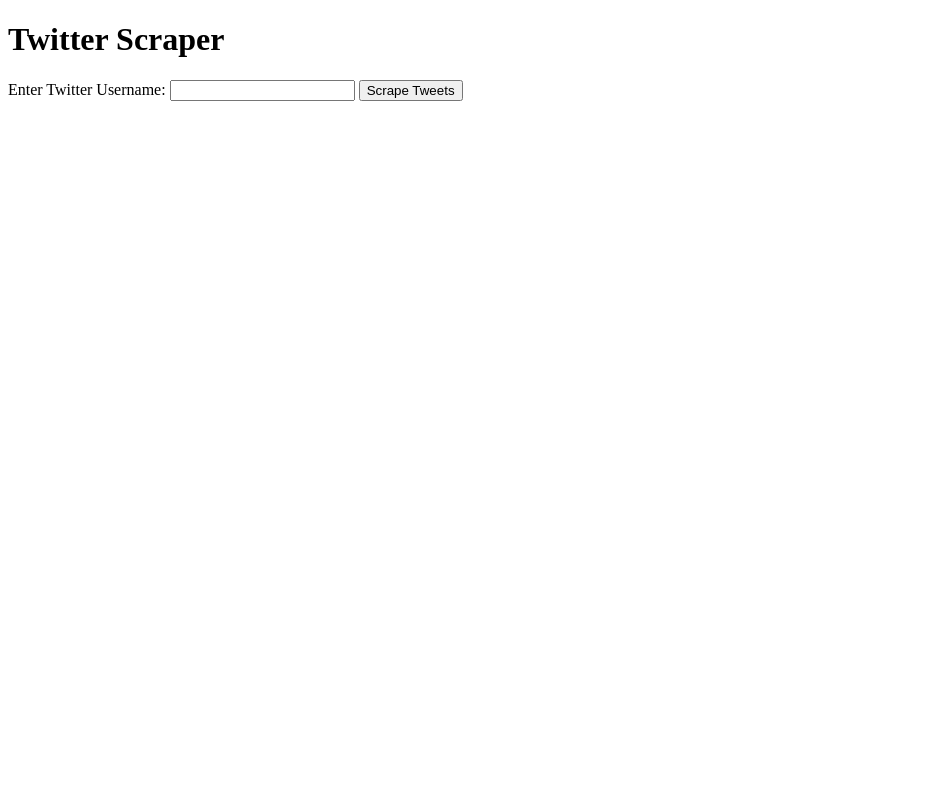
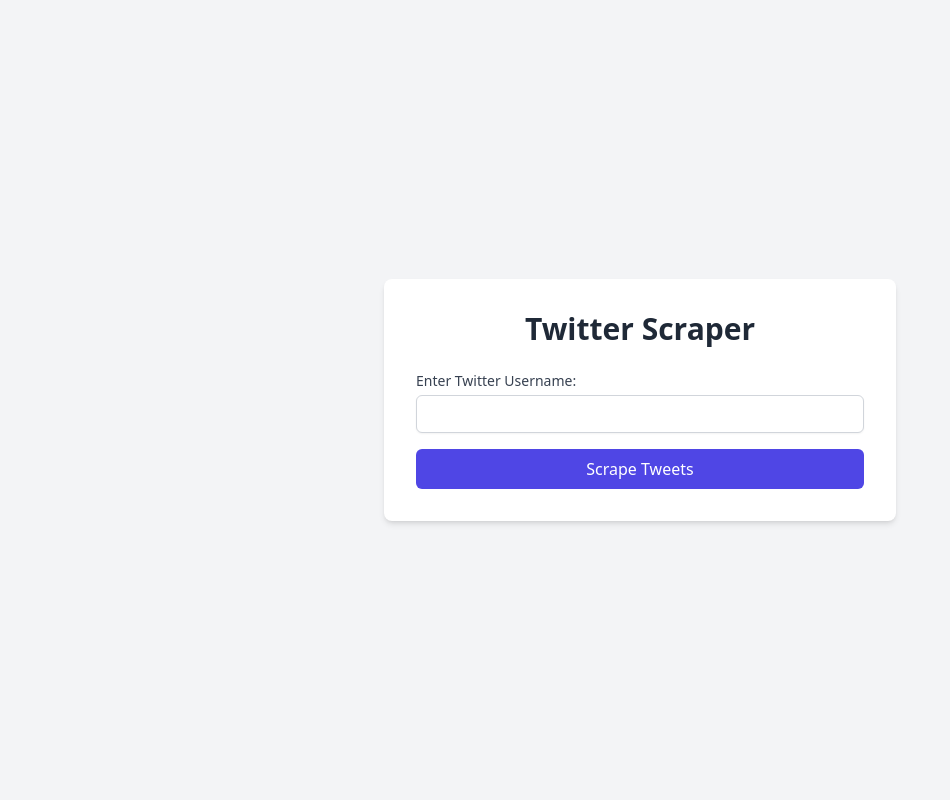
Before and after one commit to kobasi896/Infinite-Scrapper, a Flask app: page / in a window 1280 px wide. Shown: the whole page, without its empty margins (0-950 px from the left). Run offline with Flask 3, Linux system fonts and the light colour scheme; some libraries are stand-ins or nearby versions.

Commit message:
Fix : Improve the Styling of the Homepage #12
Issue: The index.html page can be styled better to look more modern and user-friendly. Simple tasks could include improving the font, padding, and color scheme.

Task: Use CSS in tailwind css to improve the layout, font selection, and color contrast for better user experience.

```diff
--- a/templates/index.html
+++ b/templates/index.html
@@ -4,25 +4,37 @@
     <meta charset="UTF-8">
     <meta name="viewport" content="width=device-width, initial-scale=1.0">
     <title>Twitter Scraper</title>
+    <script src="https://cdn.tailwindcss.com"></script>
 </head>
-<body>
-    <h1>Twitter Scraper</h1>
+<body class="bg-gray-100 flex items-center justify-center min-h-screen">
+    <div class="max-w-lg w-full bg-white shadow-md rounded-lg p-8">
+        <h1 class="text-3xl font-bold text-gray-800 text-center mb-6">Twitter Scraper</h1>
 
         <!-- Form to submit the username -->
-    <form method="POST" action="/">
-        <label for="username">Enter Twitter Username:</label>
-        <input type="text" id="username" name="username" required>
-        <button type="submit">Scrape Tweets</button>
+        <form method="POST" action="/" class="space-y-4">
+            <div>
+                <label for="username" class="block text-sm font-medium text-gray-700">Enter Twitter Username:</label>
+                <input type="text" id="username" name="username" required class="mt-1 block w-full px-4 py-2 border border-gray-300 rounded-md shadow-sm focus:outline-none focus:ring-indigo-500 focus:border-indigo-500 sm:text-sm">
+            </div>
+            <button type="submit" class="w-full bg-indigo-600 text-white py-2 px-4 rounded-md hover:bg-indigo-700 focus:outline-none focus:ring-2 focus:ring-indigo-500 focus:ring-offset-2">
+                Scrape Tweets
+            </button>
         </form>
 
         <!-- Display results if tweets were scraped -->
         {% if tweets %}
-        <h2>Tweets for @{{ username }}:</h2>
-        <ul>
+            <div class="mt-8">
+                <h2 class="text-xl font-semibold text-gray-800">Tweets for @{{ username }}:</h2>
+                <ul class="mt-4 space-y-2">
                     {% for tweet in tweets %}
-                <li><strong>{{ tweet.id }}:</strong> {{ tweet.text }}</li>
+                        <li class="bg-gray-50 border border-gray-200 p-4 rounded-md">
+                            <strong class="block text-gray-700">{{ tweet.id }}:</strong>
+                            <span class="text-gray-600">{{ tweet.text }}</span>
+                        </li>
                     {% endfor %}
                 </ul>
+            </div>
         {% endif %}
+    </div>
 </body>
 </html>
```
Lines whose indentation alone changed are shown as unchanged.
